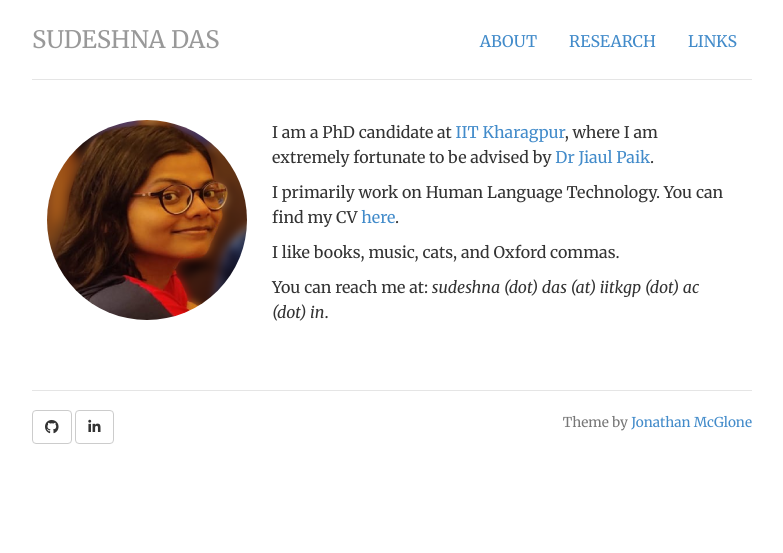
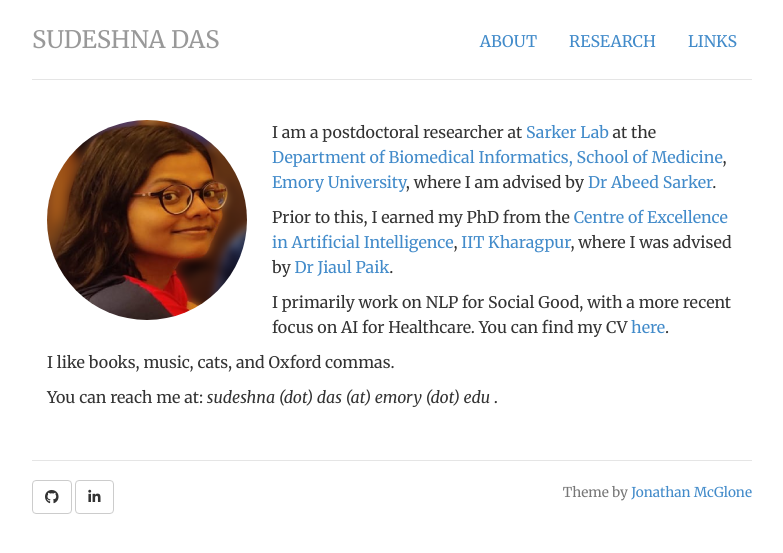
Before and after one commit to das-sudeshna/das-sudeshna.github.io, a Jekyll site: the page built from index.html, in a window 1280 px wide. Shown: the top 553 px of the page, without its empty margins (248-1031 px from the left). Built offline with Jekyll 4.4.1, drawn with Linux system fonts in a browser that asks for light colours; nearby versions of some CDN libraries.

Commit message:
Update index.html

```diff
--- a/index.html
+++ b/index.html
@@ -4,7 +4,7 @@ title: Sudeshna Das
 about: passive
 research: passive
 links: passive
-description: Sudeshna Das is a PhD candidate in Language Technology at IIT Kharagpur.
+description: Sudeshna Das is a Postdoctoral Fellow in Biomedical Informatics at the School of Medicine, Emory University.
 ---
 
 <div class="row marketing">
@@ -13,13 +13,16 @@ description: Sudeshna Das is a PhD candidate in Language Technology at IIT Khara
 	<img  class="img-circle avatar" alt="Sudeshna Das" src="img/sudeshna-das.png">
 	</div>
 	<div class="col-sm-12">
-	<p>I am a PhD candidate at <a href="http://www.iitkgp.ac.in">IIT Kharagpur</a>, where I am extremely fortunate to be advised by <a href="http://www.iitkgp.ac.in/department/GS/faculty/gs-jiaul"> Dr Jiaul Paik</a>.</p>
 
-	<p>I primarily work on Human Language Technology. You can find my CV <a href="https://drive.google.com/file/d/124EFpO135Lcvv9wQMSA9Mr6-pj55Mkap/view">here</a>.</p>
+	<p>I am a postdoctoral researcher at <a href="https://sarkerlab.org/">Sarker Lab</a> at the <a href="https://med.emory.edu/departments/biomedical-informatics/index.html">Department of Biomedical Informatics, School of Medicine</a>, <a href="https://www.emory.edu/home/index.html">Emory University</a>, where I am advised by <a href="https://sarkerlab.org/members/abeed-sarker">Dr Abeed Sarker</a>.</p>
+
+	<p>Prior to this, I earned my PhD from the <a href="http://www.ai.iitkgp.ac.in/">Centre of Excellence in Artificial Intelligence</a>, <a href="http://www.iitkgp.ac.in">IIT Kharagpur</a>, where I was advised by <a href="http://www.iitkgp.ac.in/department/GS/faculty/gs-jiaul">Dr Jiaul Paik</a>.</p>
+
+	<p>I primarily work on NLP for Social Good, with a more recent focus on AI for Healthcare. You can find my CV <a href="https://drive.google.com/file/d/124EFpO135Lcvv9wQMSA9Mr6-pj55Mkap/view">here</a>.</p>
 
 	<p>I like books, music, cats, and Oxford commas.</p>
 
-	<p>You can reach me at: <em>sudeshna (dot) das (at) iitkgp (dot) ac (dot) in</em>.</p>
+	<p>You can reach me at: <em>sudeshna (dot) das (at) emory (dot) edu </em>.</p>
 	</div>
 
 </div>
```
